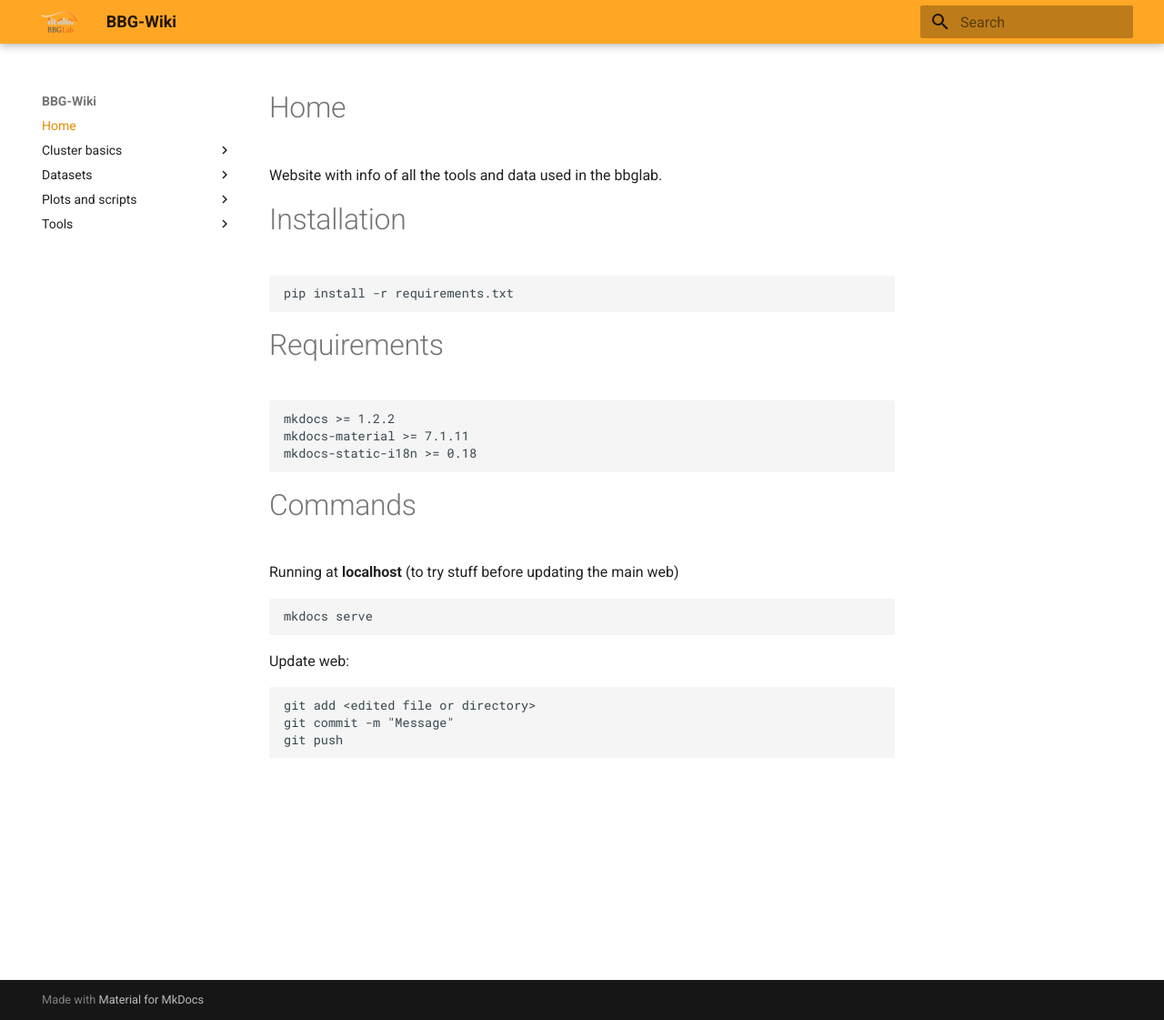
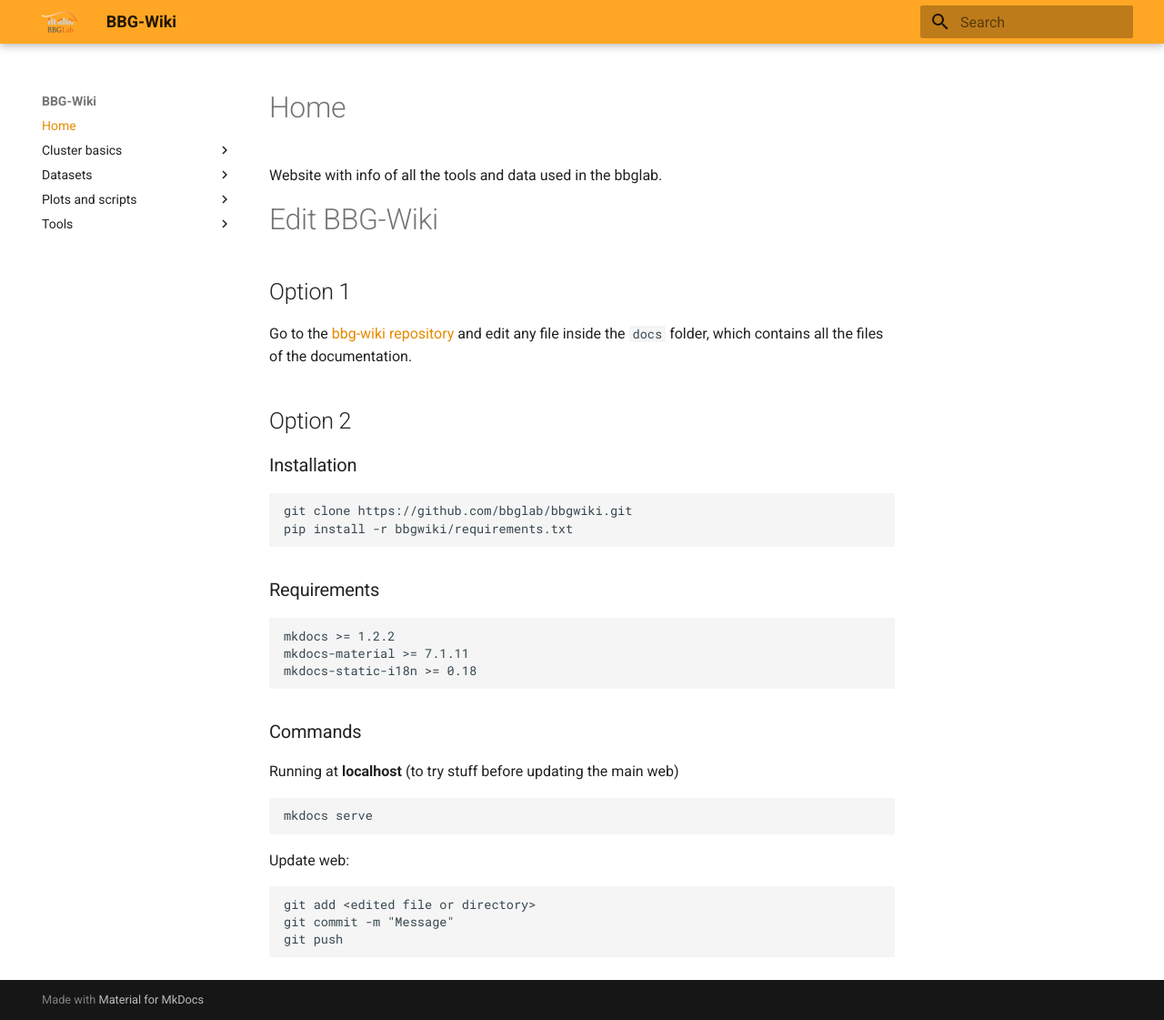
Before and after one commit to bbglab/bbgwiki, an MkDocs documentation site: the page built from docs/index.md, in a window 1280 px wide and 1121 px high. Shown: the whole window at 91% size. Built offline with MkDocs 1.6.1 and Material for MkDocs 9.7.7, drawn with Linux system fonts in a browser that asks for light colours.

Commit message:
fix: updated edit tutorial

````diff
--- a/docs/index.md
+++ b/docs/index.md
@@ -2,14 +2,22 @@
 
 Website with info of all the tools and data used in the bbglab.
 
-# Installation
+# Edit BBG-Wiki
+
+## Option 1
+
+Go to the [bbg-wiki repository](https://github.com/bbglab/bbgwiki) and edit any file inside the `docs` folder, which contains all the files of the documentation.
+
+## Option 2
+### Installation
 
 ```
-pip install -r requirements.txt
+git clone https://github.com/bbglab/bbgwiki.git
+pip install -r bbgwiki/requirements.txt
 ```
 
 
-# Requirements
+### Requirements
 
 ```
 mkdocs >= 1.2.2
@@ -17,7 +25,7 @@ mkdocs-material >= 7.1.11
 mkdocs-static-i18n >= 0.18
 ```
 
-# Commands
+### Commands
 Running at **localhost** (to try stuff before updating the main web)
 
 ```
````
